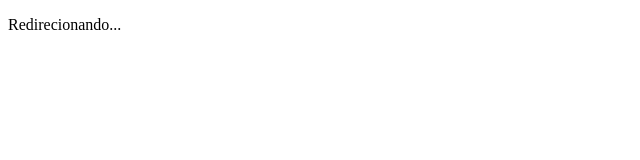
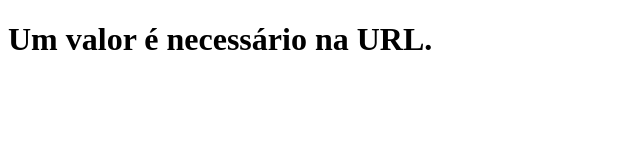
Before and after one commit to ZZAlpiste/zzalpiste.github.io, a plain HTML site: page gmail.html in a window 1280 px wide. Shown: the whole page, without its empty margins (0-640 px from the left). Drawn offline with Linux system fonts and the light colour scheme.

Commit message:
Update gmail.html

```diff
--- a/gmail.html
+++ b/gmail.html
@@ -6,24 +6,22 @@
     <title>Gmail</title>
     <script>
         document.addEventListener('DOMContentLoaded', () => {
-            // Obtém os parâmetros da URL como lista
-            const params = window.location.search.slice(1).split('&');
+            // Obtém o parâmetro da URL
+            const param = window.location.search.slice(1);
 
-            // Verifica se ao menos dois parâmetros foram fornecidos
-            if (params.length >= 1) {
-                const param1 = params[0];
+            // Verifica se o parâmetro foi fornecido
+            if (param) {
+                // Cria a URL de redirecionamento
+                const targetUrl = `https://mail.google.com/mail/u/0/#inbox/${encodeURIComponent(param)}`;
 
-                // Cria a URL de redirecionamento
-                const targetUrl = `https://mail.google.com/mail/u/0/#inbox/${encodeURIComponent(param1)}`;
-
-                // Exibe a URL de redirecionamento sem nomes dos parâmetros
-                document.body.innerHTML = `<p>Redirecionando para: <a href="${targetUrl}">${param1}/${param2}</a></p>`;
+                // Exibe a URL de redirecionamento
+                document.body.innerHTML = `<p>Redirecionando para: <a href="${targetUrl}">${param}</a></p>`;
 
                 // Redireciona para a nova URL
                 window.location.href = targetUrl;
             } else {
-                // Mostra uma mensagem de erro caso o parâmetro
-                document.body.innerHTML = '<h1>Um parâmetro é necessários na URL.</h1>';
+                // Mostra uma mensagem de erro caso o parâmetro não seja fornecido
+                document.body.innerHTML = '<h1>Um valor é necessário na URL.</h1>';
             }
         });
     </script>
```
